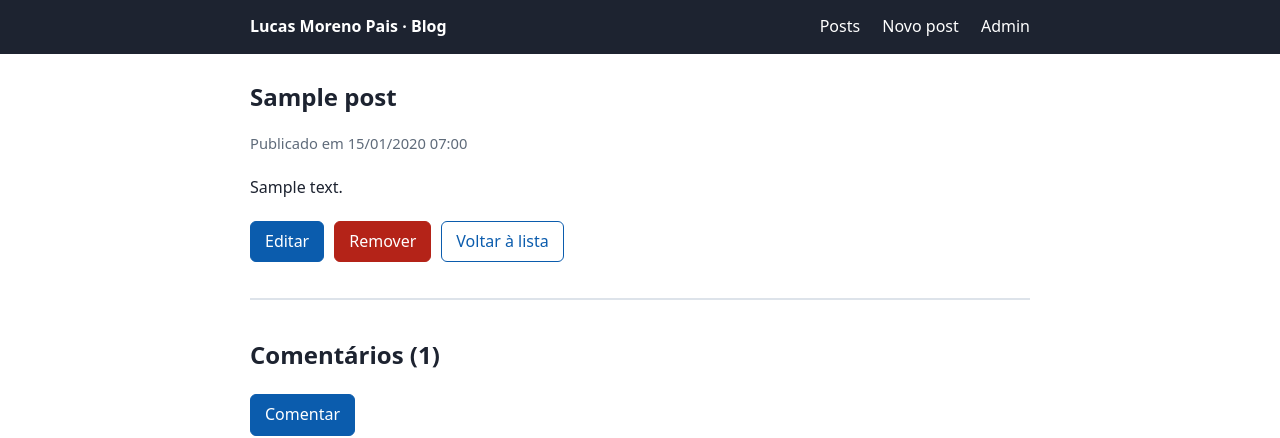
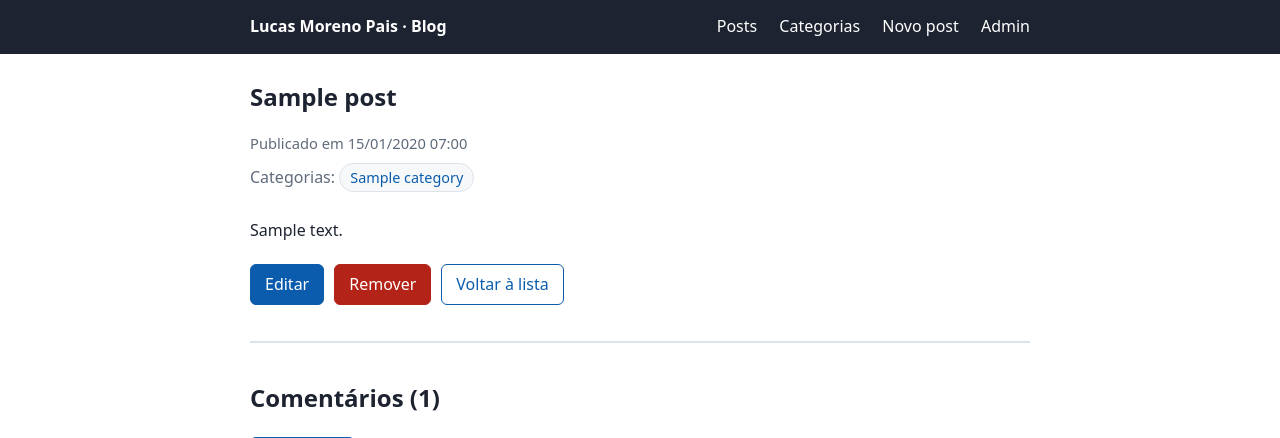
Before and after one commit to LucasMoreno1/pmr3304-blog, a Django app: page /posts/1/ in a window 1280 px wide. Shown: the top 438 px of the page. Run offline with Django 5.2, Linux system fonts and the light colour scheme; tables that the repository leaves empty hold one stand-in row (values such as "Sample post").

Commit message:
Categorias: modelo Category, M2M em Post, listagem e página de categoria

```diff
--- a/blog/forms.py
+++ b/blog/forms.py
@@ -6,11 +6,12 @@ from .models import Comment, Post
 class PostForm(forms.ModelForm):
     class Meta:
         model = Post
-        fields = ['title', 'content', 'posted_at']
+        fields = ['title', 'content', 'posted_at', 'categories']
         widgets = {
             'posted_at': forms.DateTimeInput(
                 attrs={'type': 'datetime-local'}, format='%Y-%m-%dT%H:%M'
             ),
+            'categories': forms.CheckboxSelectMultiple,
         }
 
 
--- a/blog/models.py
+++ b/blog/models.py
@@ -4,10 +4,29 @@ from django.urls import reverse
 from django.utils import timezone
 
 
+class Category(models.Model):
+    name = models.CharField('nome', max_length=100, unique=True)
+    description = models.TextField('descrição', blank=True)
+
+    class Meta:
+        ordering = ['name']
+        verbose_name = 'categoria'
+        verbose_name_plural = 'categorias'
+
+    def __str__(self):
+        return self.name
+
+    def get_absolute_url(self):
+        return reverse('blog:category_detail', kwargs={'pk': self.pk})
+
+
 class Post(models.Model):
     title = models.CharField('título', max_length=200)
     content = models.TextField('conteúdo (HTML)')
     posted_at = models.DateTimeField('data de postagem', default=timezone.now)
+    categories = models.ManyToManyField(
+        Category, related_name='posts', blank=True, verbose_name='categorias'
+    )
 
     class Meta:
         ordering = ['-posted_at']
--- a/blog/templates/blog/post_detail.html
+++ b/blog/templates/blog/post_detail.html
@@ -6,6 +6,14 @@
 <article>
   <h1>{{ post.title }}</h1>
   <div class="meta">Publicado em {{ post.posted_at|date:"d/m/Y H:i" }}</div>
+  {% if post.categories.all %}
+  <div class="tags">
+    Categorias:
+    {% for category in post.categories.all %}
+    <a href="{% url 'blog:category_detail' category.pk %}">{{ category.name }}</a>
+    {% endfor %}
+  </div>
+  {% endif %}
   <div class="post-content">{{ post.content|safe }}</div>
 </article>
 <div class="actions">
--- a/blog/urls.py
+++ b/blog/urls.py
@@ -11,4 +11,6 @@ urlpatterns = [
     path('posts/<int:pk>/edit/', views.PostUpdateView.as_view(), name='post_update'),
     path('posts/<int:pk>/delete/', views.PostDeleteView.as_view(), name='post_delete'),
     path('posts/<int:pk>/comment/', views.CommentCreateView.as_view(), name='comment_create'),
+    path('categories/', views.CategoryListView.as_view(), name='category_list'),
+    path('categories/<int:pk>/', views.CategoryDetailView.as_view(), name='category_detail'),
 ]
--- a/blog/views.py
+++ b/blog/views.py
@@ -10,7 +10,7 @@ from django.views.generic import (
 )
 
 from .forms import CommentForm, PostForm
-from .models import Comment, Post
+from .models import Category, Comment, Post
 
 
 class PostListView(ListView):
@@ -62,3 +62,24 @@ class CommentCreateView(LoginRequiredMixin, CreateView):
 
     def get_success_url(self):
         return self.post_obj.get_absolute_url()
+
+
+class CategoryListView(ListView):
+    model = Category
+    template_name = 'blog/category_list.html'
+
+
+class CategoryDetailView(ListView):
+    """Posts de uma categoria, reutilizando o template da listagem de posts."""
+
+    template_name = 'blog/post_list.html'
+    context_object_name = 'post_list'
+
+    def get_queryset(self):
+        self.category = get_object_or_404(Category, pk=self.kwargs['pk'])
+        return self.category.posts.all()
+
+    def get_context_data(self, **kwargs):
+        context = super().get_context_data(**kwargs)
+        context['category'] = self.category
+        return context
--- a/static/css/style.css
+++ b/static/css/style.css
@@ -25,6 +25,7 @@ input[type=text], input[type=datetime-local], textarea, select { width: 100%; pa
 textarea { min-height: 200px; font-family: ui-monospace, Consolas, monospace; font-size: .9rem; }
 .errorlist { color: var(--danger); margin: 0; padding-left: 18px; }
 .box { background: var(--bg); border: 1px solid var(--line); border-radius: 8px; padding: 16px; }
+.tags { margin-top: 8px; color: var(--muted); }
 .tags a { display: inline-block; background: var(--bg); border: 1px solid var(--line); border-radius: 999px; padding: 2px 10px; margin: 0 6px 6px 0; text-decoration: none; font-size: .9rem; }
 .comments { margin-top: 36px; border-top: 2px solid var(--line); padding-top: 16px; }
 .comment { border-bottom: 1px solid var(--line); padding: 10px 0; }
--- a/templates/base.html
+++ b/templates/base.html
@@ -12,6 +12,7 @@
       <a class="brand" href="{% url 'blog:post_list' %}">Lucas Moreno Pais · Blog</a>
       <nav>
         <a href="{% url 'blog:post_list' %}">Posts</a>
+        <a href="{% url 'blog:category_list' %}">Categorias</a>
         <a href="{% url 'blog:post_create' %}">Novo post</a>
         <a href="{% url 'admin:index' %}">Admin</a>
       </nav>
```
Also changed, not shown: blog/admin.py (+9 -1 lines), blog/templates/blog/category_list.html (added, +19 -0 lines), blog/templates/blog/post_list.html (+8 -2 lines), blog/migrations/0003_category_post_categories.py (added).
